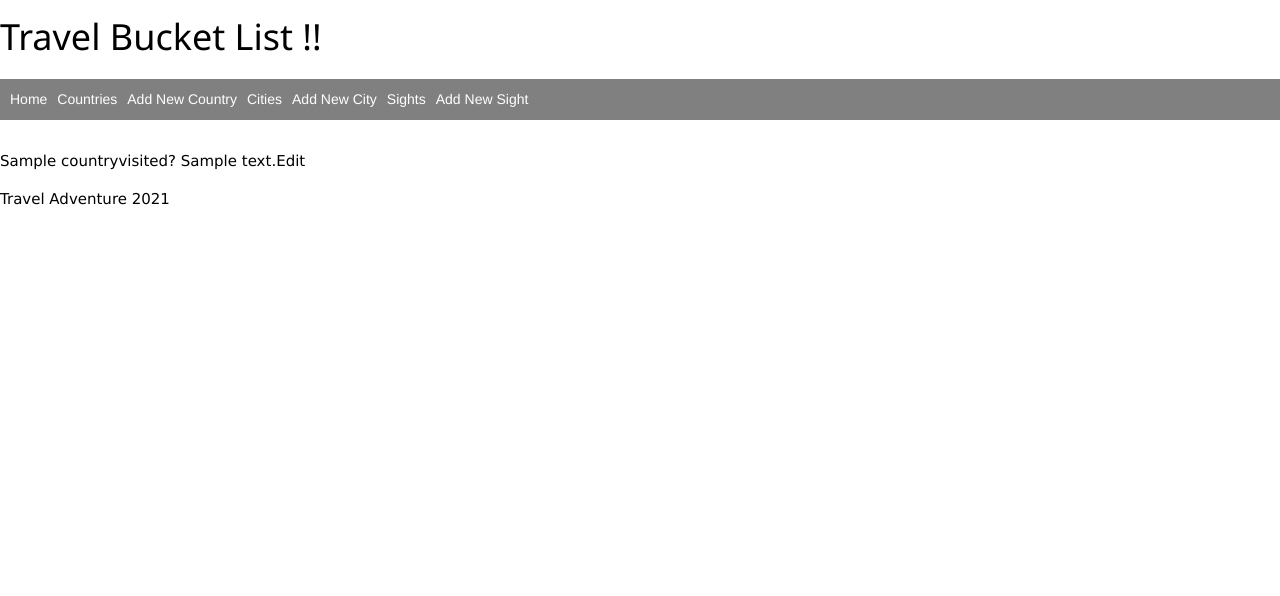
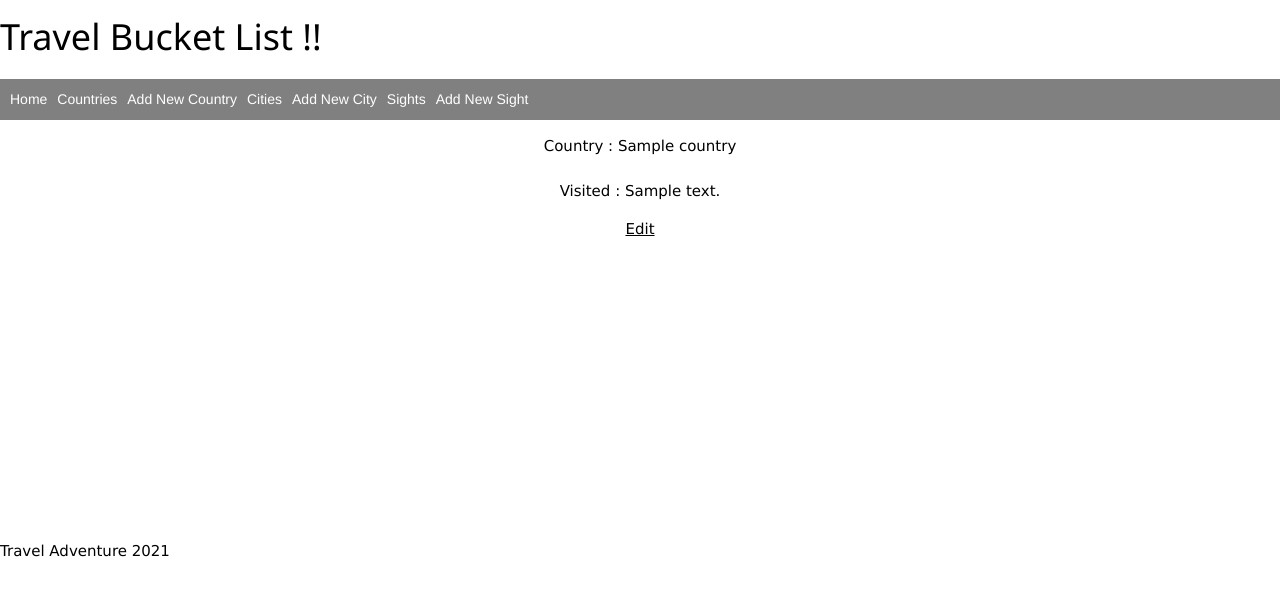
Before and after one commit to poojachugh15/Travel-Bucket-List-Project-in-Python-Flask-and-PostgreSQL, a Flask app: template templates/countries/show.html in a window 1280 px wide. Shown: the top 596 px of the page. Run offline with Flask 2, Linux system fonts and the light colour scheme; the template is opened without the code that fills it: most values are stand-ins (such as "Sample title", 1, 10 or a date in 2020).

Commit message:
added a view link on countries page

```diff
--- a/controllers/countries_controller.py
+++ b/controllers/countries_controller.py
@@ -30,7 +30,7 @@ def create_country():
     return redirect("/countries")
 
 # SHOW
-@country_blueprint.route('/countries/<id>')
+@country_blueprint.route('/countries/<id>/show')
 def show_country(id):
     country = country_repository.select(id)
     return render_template('/countries/show.html', country=country)
--- a/templates/countries/edit.html
+++ b/templates/countries/edit.html
@@ -24,5 +24,5 @@
     <button class="button-update" type="submit"><i class="fa fa-pencil" aria-hidden="true"></i> Submit</button>
 </form>
 </div>
-
+<br><br><br><br><br><br><br><br><br><br><br><br><br><br><br><br><br><br>
 {% endblock %}
--- a/templates/countries/index.html
+++ b/templates/countries/index.html
@@ -13,6 +13,9 @@
     <div class="w3-card-4" style="width:50%">
       <img src="https://source.unsplash.com/500x500/?{{country.name}}" alt=""/>
       <div>
+        <form action="/countries/{{country.id}}/show">
+          <input type="submit" value="View"/>
+        </form>
         <form action="/countries/{{country.id}}/edit">
           <input type="submit" value="Edit"/>
         </form>
--- a/templates/countries/show.html
+++ b/templates/countries/show.html
@@ -1,10 +1,15 @@
 {% extends "base.html" %}
 
 {% block content %}
-<div class="container">
-    <p>{{country.name}}</p>
-    <p>visited? {{country.visited}}</p>
-    <p><a href="/countries/{{country.id}}/edit"></a>Edit</p>
+<div class="container form">
+    <form action="/countries/{{country.id}}" method="post" class="form">
+    <label for="name">Country : {{country.name}} </label> <br><br>
+    <label for="visited">Visited : {{country.visited}} </label>
+
+    <!-- <p>visited? {{country.visited}}</p> -->
+    <p><a href="/countries/{{country.id}}/edit">Edit</a></p>
+</form>
+<br><br><br><br><br><br><br><br><br><br><br><br><br><br><br><br><br><br>
 </div>
 
 {% endblock %}
```
